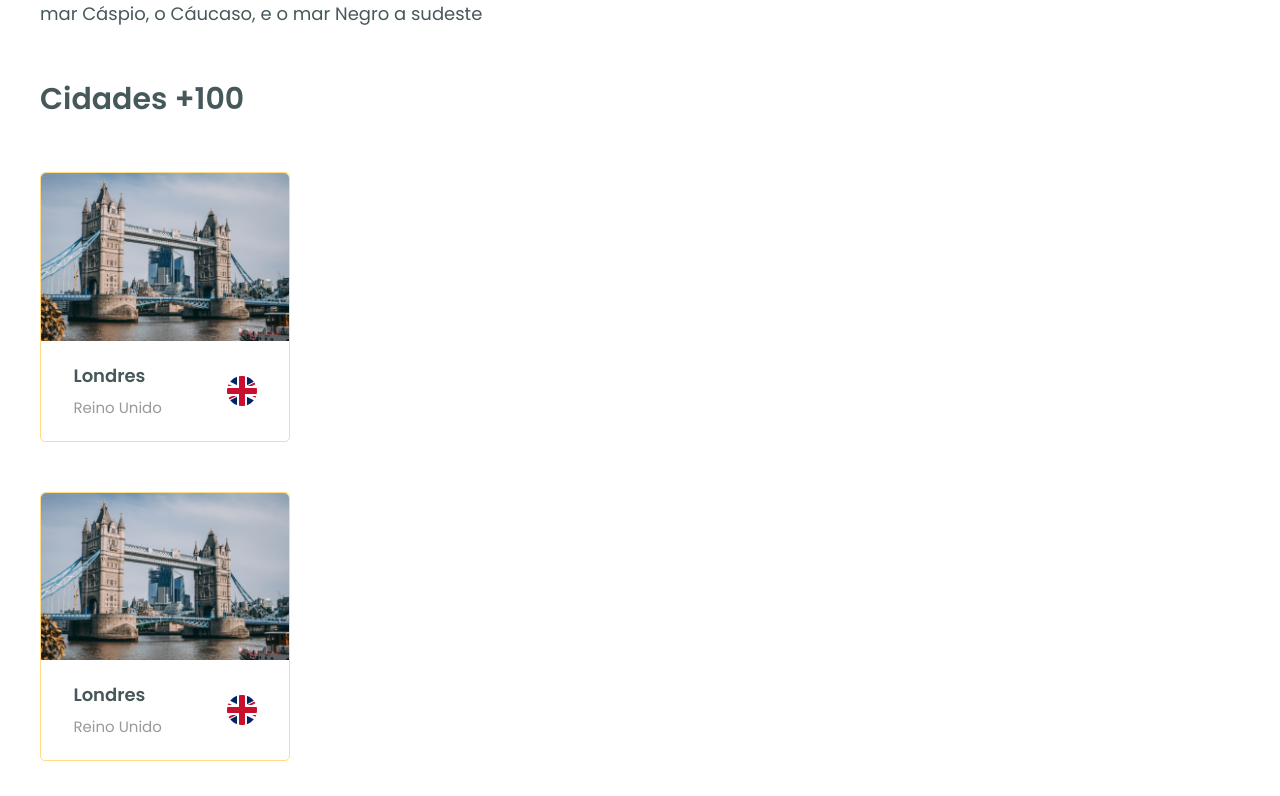
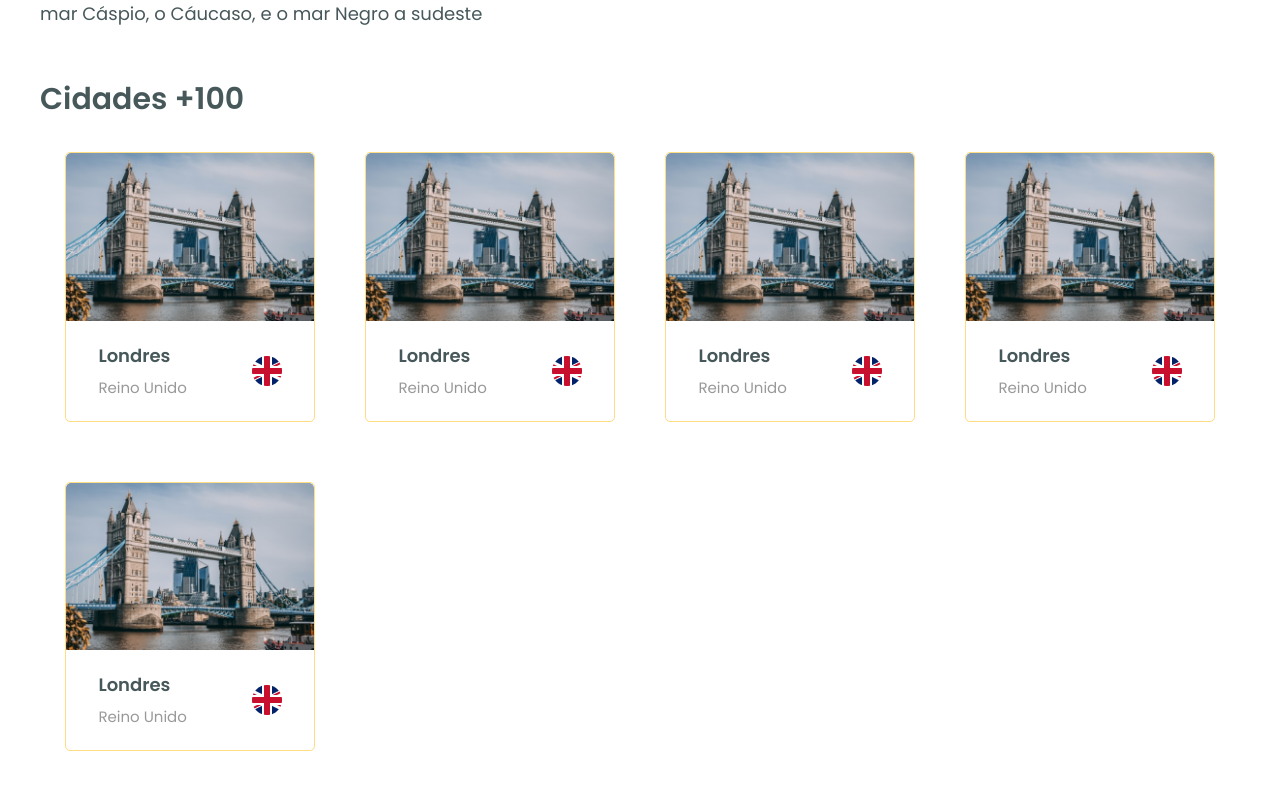
Before and after one commit to vidarafael/worldtrip, a Next.js app: page /continent/1 in a window 1280 px wide. Shown: the part 744-1540 px from the top of the page. Built offline with nearby package versions, Linux system fonts and the light colour scheme.

Commit message:
terminando card

```diff
--- a/src/components/continent/Card.tsx
+++ b/src/components/continent/Card.tsx
@@ -8,7 +8,9 @@ const Card = () => {
       width="250px"
       border="1px solid #ffb9087d"
       borderRadius="5px"
-      marginY="50px"
+      marginY="30px"
+      marginX="25px"
+      display="inline-block"
     >
       <Image
         src="/images/pages/continent/components/Londres.png"
--- a/src/pages/continent/[name].tsx
+++ b/src/pages/continent/[name].tsx
@@ -1,4 +1,5 @@
 import { Box, Flex, Text, HStack, VStack } from "@chakra-ui/layout";
+import React from "react";
 import { BannerContinent } from "../../components/continent/BannerContinent";
 import { Card } from "../../components/continent/Card";
 import { Header } from "../../components/Header";
@@ -67,12 +68,13 @@ export default function Continent() {
         <Text fontWeight="600" fontSize="3xl">
           Cidades +100
         </Text>
-        <Card />
-        <Card />
-        <Card />
-        <Card />
-        <Card />
-
+        <Box spacing="24px" maxW="1200px" marginX="auto">
+          <Card />
+          <Card />
+          <Card />
+          <Card />
+          <Card />
+        </Box>
       </Box>
 
     </>
--- a/src/pages/index.tsx
+++ b/src/pages/index.tsx
@@ -1,4 +1,4 @@
-import type { NextPage } from 'next'
+import type { GetStaticProps, NextPage } from 'next'
 import { Banner } from '../components/Banner'
 import { Header } from '../components/Header'
 import { Traveltypes } from '../components/Traveltypes'
@@ -15,4 +15,5 @@ const Home: NextPage = () => {
   )
 }
 
+
 export default Home
```
